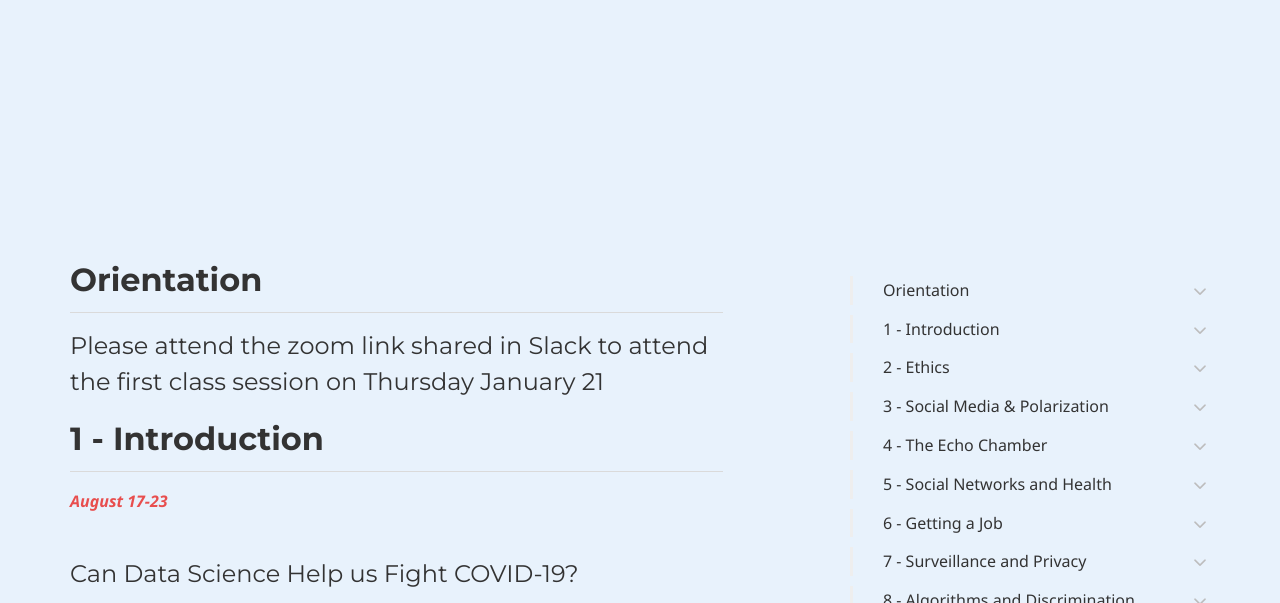
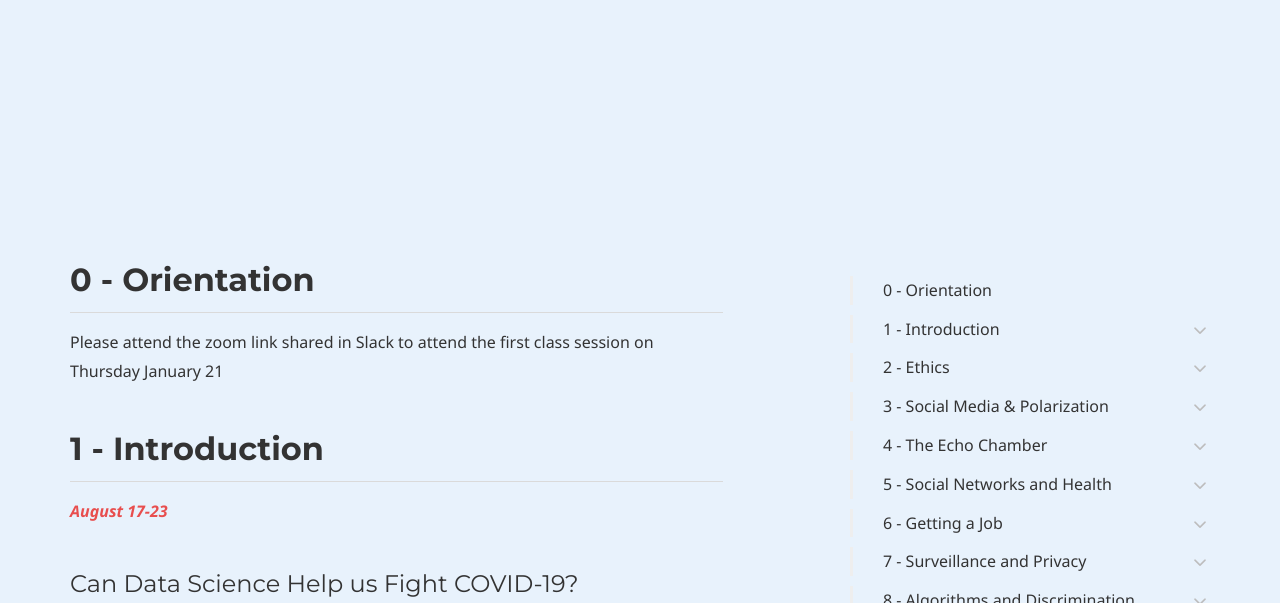
Before and after one commit to dssoc/dssoc.github.io, a Jekyll site: the page built from schedule.md, in a window 1280 px wide and 900 px high, scrolled down 379 px, cut to the strip 0-603 px from the top of the window. Built offline with Jekyll 4.4.1, drawn with Linux system fonts in a browser that asks for light colours; some web fonts are replaced.

Commit message:
Update schedule.md

```diff
--- a/schedule.md
+++ b/schedule.md
@@ -17,9 +17,10 @@ page_nav:
         url: '/course'
 ---
 
-## Orientation
+## 0 - Orientation
 
-#### Please attend the zoom link shared in Slack to attend the first class session on Thursday January 21
+Please attend the zoom link shared in Slack to attend the first class session on Thursday January 21
+<br>
 
 ## 1 - Introduction
 <b><i><font color="#E84E4E">August 17-23</font></i></b>
```
